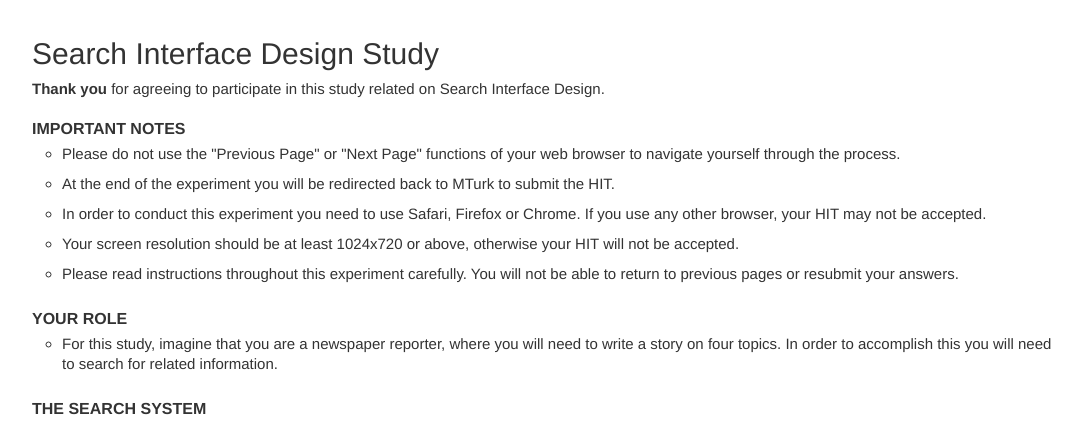
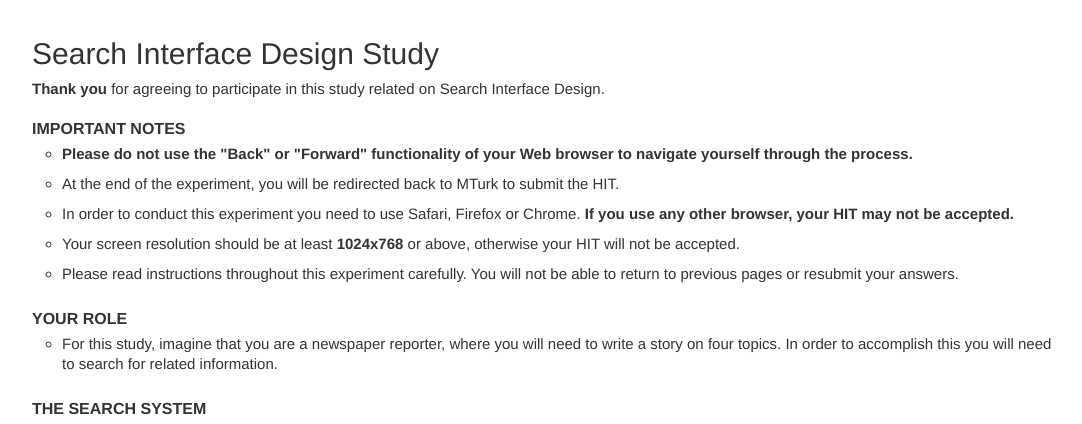
Before and after one commit to leifos/treconomics, a Django app: template treconomics_project/templates/base/pre_experiment_amt.html in a window 1280 px wide. Shown: the part 41-465 px from the top of the page, without its empty margins (96-1178 px from the left). Run offline with Django 3.2, Linux system fonts and the light colour scheme; the template is opened without the code that fills it, so the values that code supplies are empty; some libraries are stand-ins or nearby versions.

Commit message:
Update to pre experiment instructions

```diff
--- a/treconomics_project/templates/base/pre_experiment_amt.html
+++ b/treconomics_project/templates/base/pre_experiment_amt.html
@@ -23,11 +23,11 @@
     <p>
     <h2><b>Important Notes</b></h2>
     <ul>
-        <li>Please do not use the "Previous Page" or "Next Page" functions of your web browser to navigate yourself through the process.</li>
-        <li> At the end of the experiment you will be redirected back to MTurk to submit the HIT.</li>
-        <li> In order to conduct this experiment you need to use Safari, Firefox or Chrome.
-            If you use any other browser, your HIT may not be accepted.</li>
-        <li>Your screen resolution should be at least 1024x720 or above, otherwise your HIT will not be accepted.</li>
+        <li><strong>Please do not use the "Back" or "Forward" functionality of your Web browser to navigate yourself through the process.</strong></li>
+        <li> At the end of the experiment, you will be redirected back to MTurk to submit the HIT.</li>
+        <li>In order to conduct this experiment you need to use Safari, Firefox or Chrome.
+            <strong>If you use any other browser, your HIT may not be accepted.</strong></li>
+        <li>Your screen resolution should be at least <strong>1024x768</strong> or above, otherwise your HIT will not be accepted.</li>
         <li>Please read instructions throughout this experiment carefully. You will not be able to return to previous pages or resubmit your answers.</li>
     </ul>
 
```
